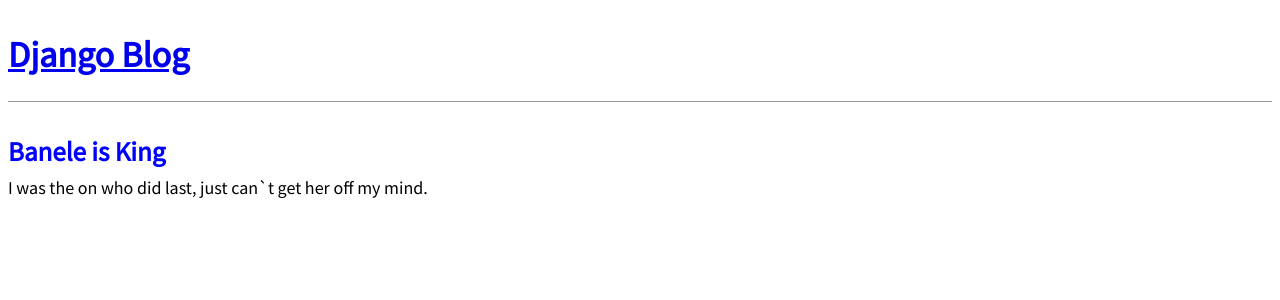
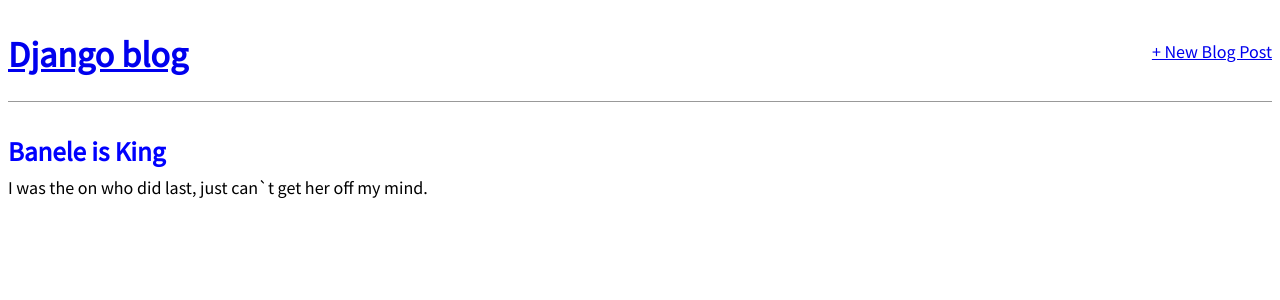
Before and after one commit to BaneleJerry/blog, a Django app: page / in a window 1280 px wide. Shown: the top 300 px of the page. Run offline with Django 4.2, Linux system fonts and the light colour scheme; data comes from the database, SQL or seed files in the repository; both versions use the stored data as it was after the commit.

Commit message:
ADDED VIEWS

```diff
--- a/blog/models.py
+++ b/blog/models.py
@@ -14,4 +14,4 @@
         return self.title
 
     def get_absolute_url(self):
-        return reverse('post_detail', kwargs={'pk': self.pk})
+        return f"/post/{self.pk}"
--- a/blog/urls.py
+++ b/blog/urls.py
@@ -1,7 +1,10 @@
 from django.urls import path
-from .views import BlogListView, BlogDetailView
+from .views import BlogListView, BlogDetailView, BlogCreateView, BlogUpdateView , BlogDeleteView
 
 urlpatterns = [
-    path('post/<int:pk>', BlogDetailView.as_view(), name='post_detail'),
+    path('post/new/', BlogCreateView.as_view(), name='post_new'),
+    path('post/<int:pk>/', BlogDetailView.as_view(), name='post_detail'),
+    path("post/<int:pk>/edit/", BlogUpdateView.as_view(), name="post_edit"),
     path("", BlogListView.as_view(), name="home"),
+    path("post/<int:pk>/delete/", BlogDeleteView.as_view(), name="post_delete"),
 ]
--- a/blog/views.py
+++ b/blog/views.py
@@ -1,5 +1,6 @@
-from django.views.generic import ListView, DetailView
+from django.views.generic import ListView, DetailView, CreateView, UpdateView , DeleteView
 from .models import Post
+from django.urls import reverse_lazy
 # Create your views here.
 class BlogListView(ListView):
     model = Post
@@ -8,3 +9,18 @@
 class BlogDetailView(DetailView):
     model = Post
     template_name = "post_detail.html"
+
+class BlogCreateView(CreateView):
+    model = Post
+    template_name = "post_new.html"
+    fields = ["title", "author", "body"]
+
+class BlogUpdateView(UpdateView):
+    model = Post
+    template_name = "post_edit.html"
+    fields = ["title", "body"]
+
+class BlogDeleteView(DeleteView): # new
+    model = Post
+    template_name = "post_delete.html"
+    success_url = reverse_lazy("home")
--- a/templates/base.html
+++ b/templates/base.html
@@ -10,7 +10,13 @@
 </head>
 <body>
     <header>
-        <h1><a href="{% url 'home'%}">Django Blog</a></h1>
+        <div class="nav-left">
+            <h1><a href="{% url 'home' %}">Django blog</a></h1>
+        </div>
+
+        <div class="nav-right">
+            <a href="{% url 'post_new' %}">+ New Blog Post</a>
+        </div>
     </header>
     <div>
         {%block content%}{%endblock content%}
--- a/templates/post_detail.html
+++ b/templates/post_detail.html
@@ -5,4 +5,7 @@
     <h2>{{ post.title }}</h2>
     <p>{{ post.body }}</p>
 </div>
+
+<a href="{% url 'post_edit' post.pk %}">+ Edit Blog Post</a>
+<p><a href="{% url 'post_delete' post.pk %}">+ Delete Blog Post</a></p>
 {% endblock %}
```
Also changed, not shown: blog/tests.py (+31 -1 lines), templates/post_delete.html (added, +9 -0 lines), templates/post_edit.html (added, +9 -0 lines), templates/post_new.html (added, +9 -0 lines), db.sqlite3.
